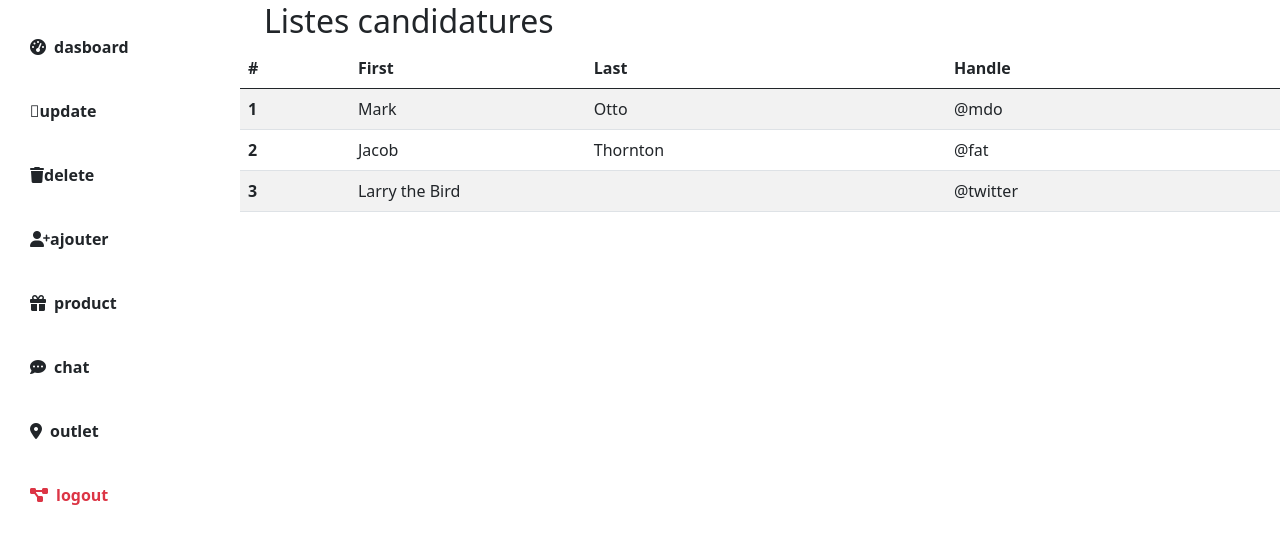
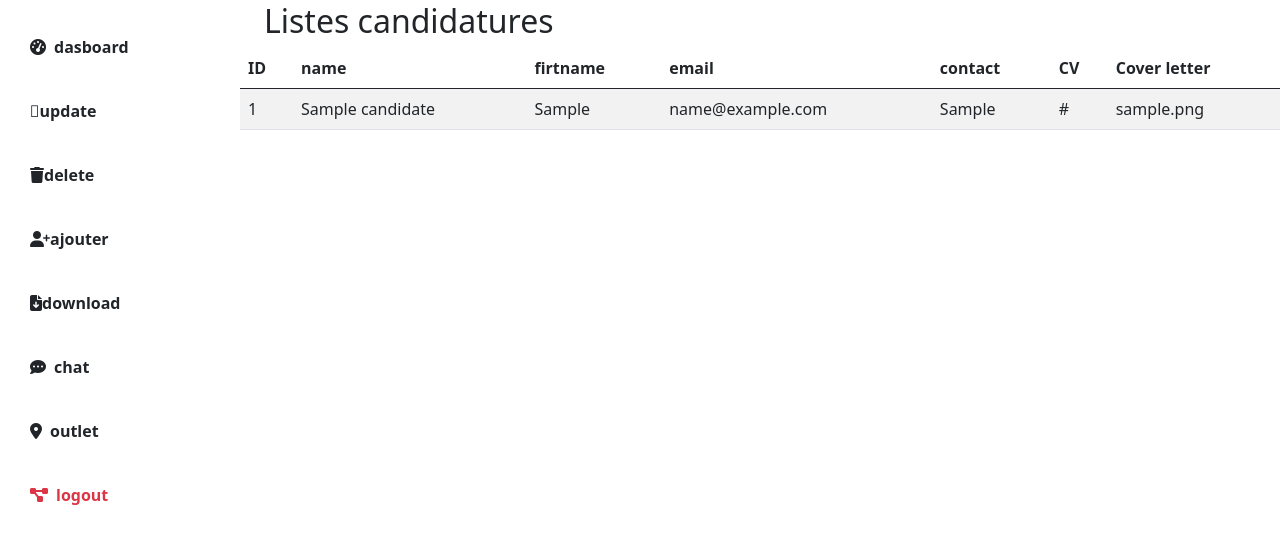
Before and after one commit to M-Lalaina/projet_siteTafa, a PHP site: page /dashboard.php in a window 1280 px wide. Shown: the part 86-630 px from the top of the page. Run offline with PHP 8.4, Linux system fonts and the light colour scheme; tables that the repository leaves empty or names only in its code hold one stand-in row (values such as "Sample post").

Commit message:
recuperation de donnees de la data base

```diff
--- a/dashboard.php
+++ b/dashboard.php
@@ -1,4 +1,8 @@
-
+<?php
+require"connexion.php";
+require"insert.php";
+$sql=mysqli_query($connexion , "SELECT * FROM  candidates");
+?>
 <!DOCTYPE html>
 <html lang="en">
 <head>
@@ -30,7 +34,7 @@
                     <i class="fa-solid fa-user-plus"></i>ajouter
                 </a>
                 <a href="#"class="list-group-item list-group-item-action bg-transparent second-text fw-bold">
-                    <i class="fas fa-gift me-2"></i>product
+                <i class="fa-solid fa-file-arrow-down"></i>download
                 </a>
                 <a href="#"class="list-group-item list-group-item-action bg-transparent second-text fw-bold">
                     <i class="fas fa-comment-dots me-2"></i>chat
@@ -78,30 +82,27 @@
                     <table class="table table-striped">
                         <thead>
                           <tr>
-                            <th scope="col">#</th>
-                            <th scope="col">First</th>
-                            <th scope="col">Last</th>
-                            <th scope="col">Handle</th>
+                            <th scope="col">ID</th>
+                            <th scope="col">name</th>
+                            <th scope="col">firtname</th>
+                            <th scope="col">email</th>
+                            <th scope="col">contact</th>
+                            <th scope="col">CV</th>
+                            <th scope="col">Cover letter</th>
                           </tr>
                         </thead>
                         <tbody>
-                          <tr>
-                            <th scope="row">1</th>
-                            <td>Mark</td>
-                            <td>Otto</td>
-                            <td>@mdo</td>
-                          </tr>
-                          <tr>
-                            <th scope="row">2</th>
-                            <td>Jacob</td>
-                            <td>Thornton</td>
-                            <td>@fat</td>
-                          </tr>
-                          <tr>
-                            <th scope="row">3</th>
-                            <td colspan="2">Larry the Bird</td>
-                            <td>@twitter</td>
-                          </tr>
+                             <?php foreach($sql as $value){?>
+                                <tr>
+                                    <td><?=$value['id']?></td>
+                                    <td><?=$value['name']?></td>
+                                    <td><?=$value['firstname']?></td>
+                                    <td><?=$value['email']?></td>
+                                    <td><?=$value['contact']?></td>
+                                    <td><?=$value['resume_url']?></td>
+                                    <td><?=$value['cover_letter_url']?></td>
+                                </tr>
+                             <?php } ?>
                         </tbody>
                       </table>
                 </div>
```
